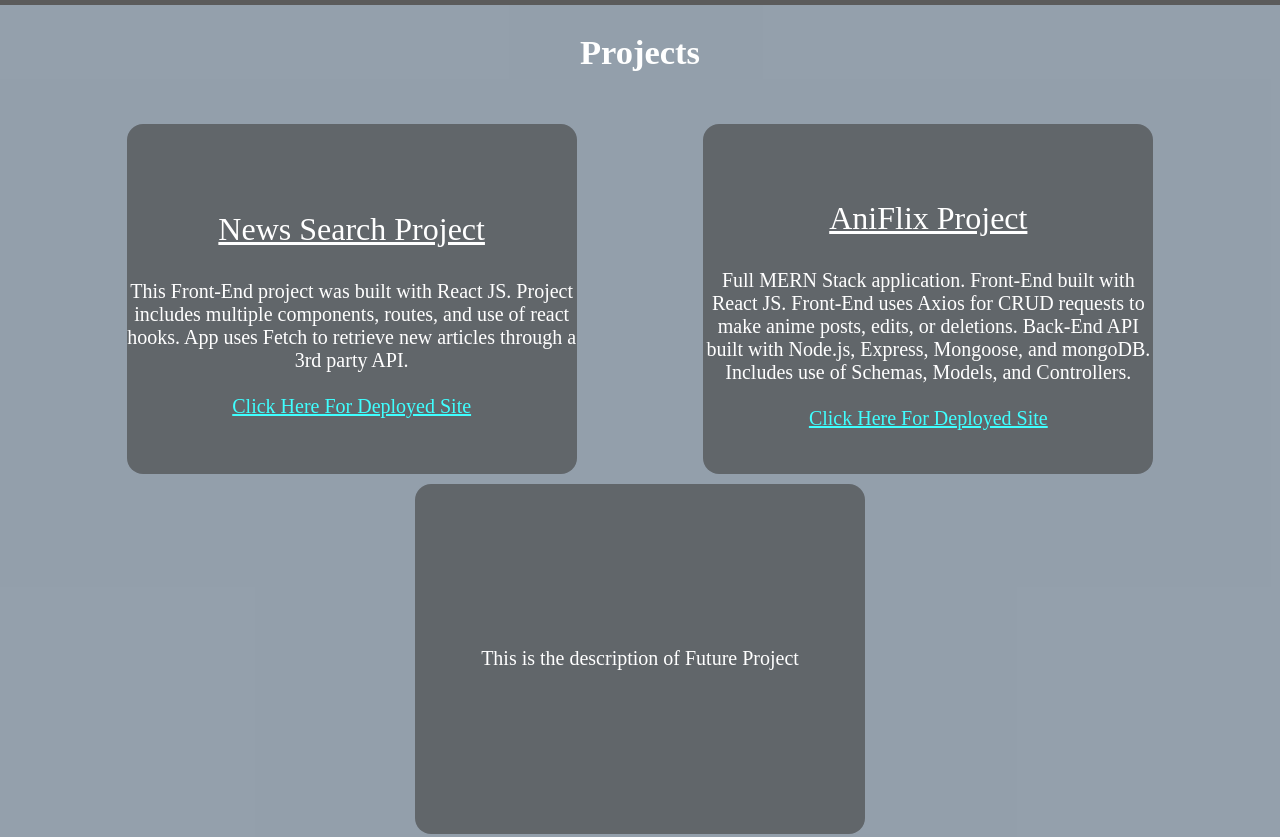
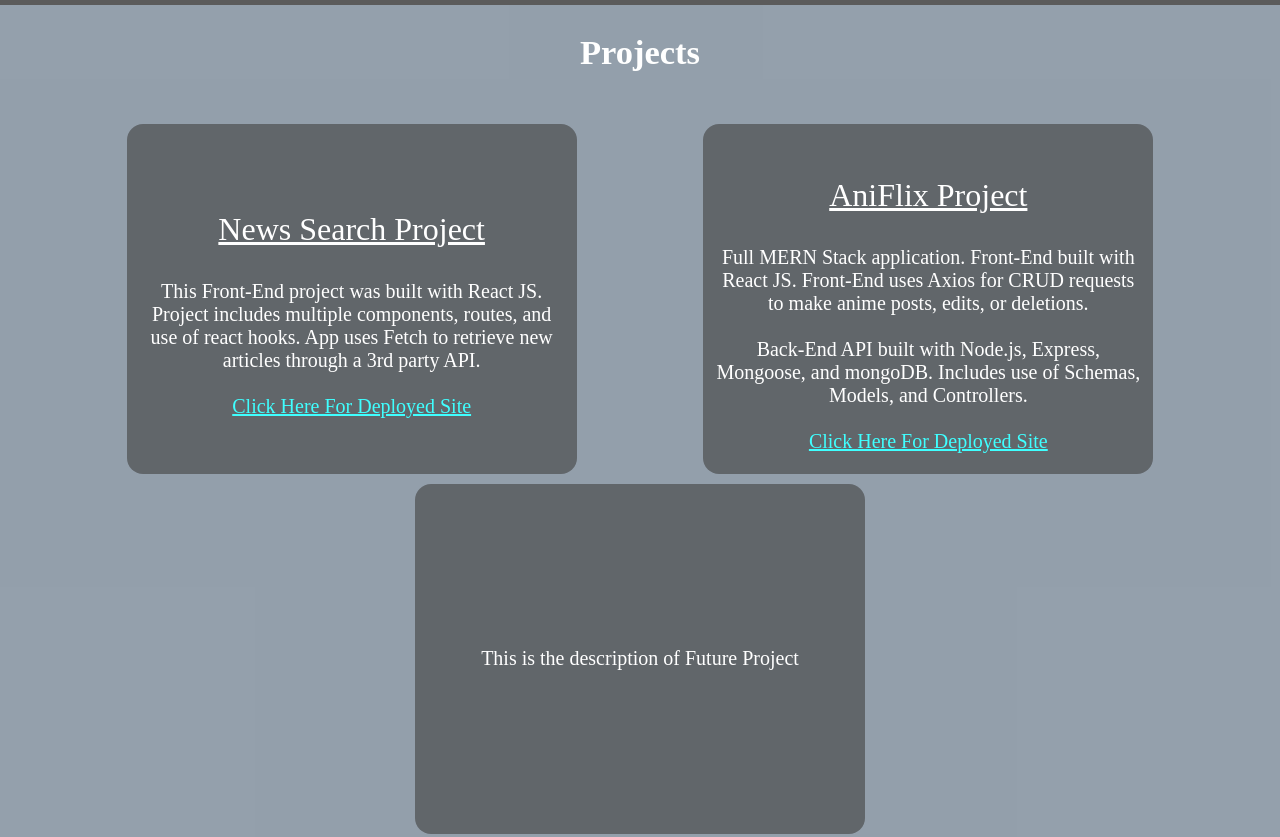
Before and after one commit to isyed4/Portfolio-Project, a plain HTML site: page index.html in a window 1280 px wide. Shown: the part 1700-2537 px from the top of the page. Drawn offline with nearby package versions, Linux system fonts and the light colour scheme.

Commit message:
skills update and changed padding on form and projects

```diff
--- a/index.html
+++ b/index.html
@@ -47,6 +47,7 @@
           <ion-icon name="logo-react"></ion-icon>
           <ion-icon name="logo-javascript"></ion-icon>
           <ion-icon name="logo-nodejs"></ion-icon>
+          <ion-icon name="logo-python"></ion-icon>
           <ion-icon name="logo-html5"></ion-icon>
           <ion-icon name="logo-css3"></ion-icon>
         </div>
@@ -85,9 +86,11 @@
                 <p>AniFlix Project</p>
                 Full MERN Stack application. Front-End built with React JS.
                 Front-End uses Axios for CRUD requests to make anime posts,
-                edits, or deletions. Back-End API built with Node.js, Express,
-                Mongoose, and mongoDB. Includes use of Schemas, Models, and
-                Controllers.
+                edits, or deletions.
+                <br />
+                <br>
+                Back-End API built with Node.js, Express, Mongoose, and mongoDB.
+                Includes use of Schemas, Models, and Controllers.
 
                 <br />
                 <br />
--- a/responsive.css
+++ b/responsive.css
@@ -1,4 +1,4 @@
-@media (max-width: 700px) {
+@media (max-width: 425px) {
   nav #toggle-button {
     display: flex;
   }
--- a/style.css
+++ b/style.css
@@ -168,6 +168,7 @@ nav #toggle-button .bar {
 .project1-description {
   color: white;
   text-decoration: none;
+  padding: 10px;
 }
 
 /* .image_overlay1:hover {
@@ -198,6 +199,7 @@ nav #toggle-button .bar {
 .project2-description {
   color: white;
   text-decoration: none;
+  padding: 10px;
 }
 
 /* .image_overlay2:hover {
@@ -229,6 +231,7 @@ nav #toggle-button .bar {
 .project3-description {
   color: white;
   text-decoration: none;
+  padding: 10px;
 }
 
 /* .image_overlay3:hover {
@@ -252,7 +255,7 @@ form {
   display: flex;
   flex-direction: column;
   border-radius: 10px;
-  padding: 2vw 4vw;
+  padding: .5vw 1vw;
   width: 90%;
   max-width: 600px;
 }
```
